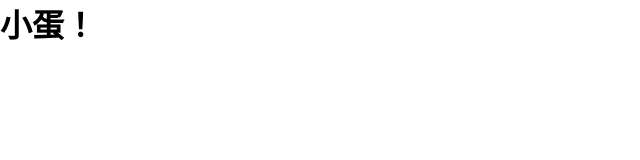
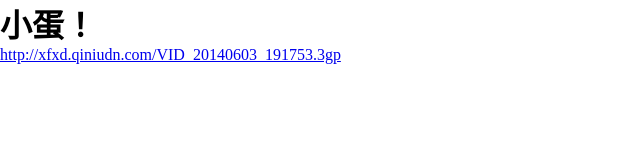
Before and after one commit to xfxd/xfxd.github.io, a plain HTML site: page index.html in a window 1280 px wide. Shown: the whole page, without its empty margins (0-640 px from the left). Drawn offline with Linux system fonts and the light colour scheme.

Commit message:
edit index.html

```diff
--- a/index.html
+++ b/index.html
@@ -4,10 +4,11 @@
     <meta charset="UTF-8">
     <title>= ^小菲菲^ =</title>
     <style>
-        @import "css/style.css"
+        @import "css/style.css";
     </style>
 </head>
 <body>
 <h1>小蛋！</h1>
+<a href="http://xfxd.qiniudn.com/VID_20140603_191753.3gp">http://xfxd.qiniudn.com/VID_20140603_191753.3gp</a>
 </body>
 </html>
```
